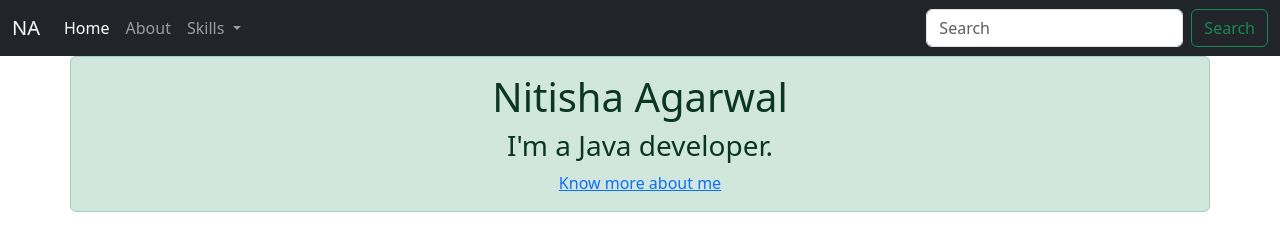
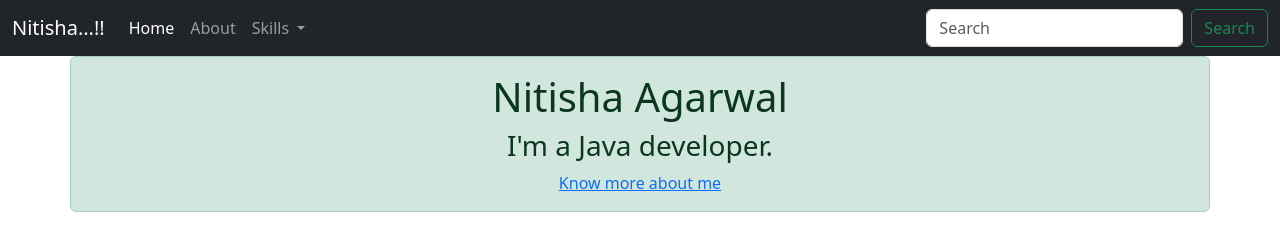
Before and after one commit to nitiza/my-portfolio, a plain HTML site: page home.html in a window 1280 px wide. Drawn offline with nearby package versions, Linux system fonts and the light colour scheme.

Commit message:
heading updated by b2

```diff
--- a/home.html
+++ b/home.html
@@ -14,7 +14,7 @@
   <body>
     <nav class="navbar navbar-expand-lg navbar-dark bg-dark">
       <div class="container-fluid">
-        <a class="navbar-brand" href="#">NA</a>
+        <a class="navbar-brand" href="#">Nitisha...!!</a>
         <button
           class="navbar-toggler"
           type="button"
```
